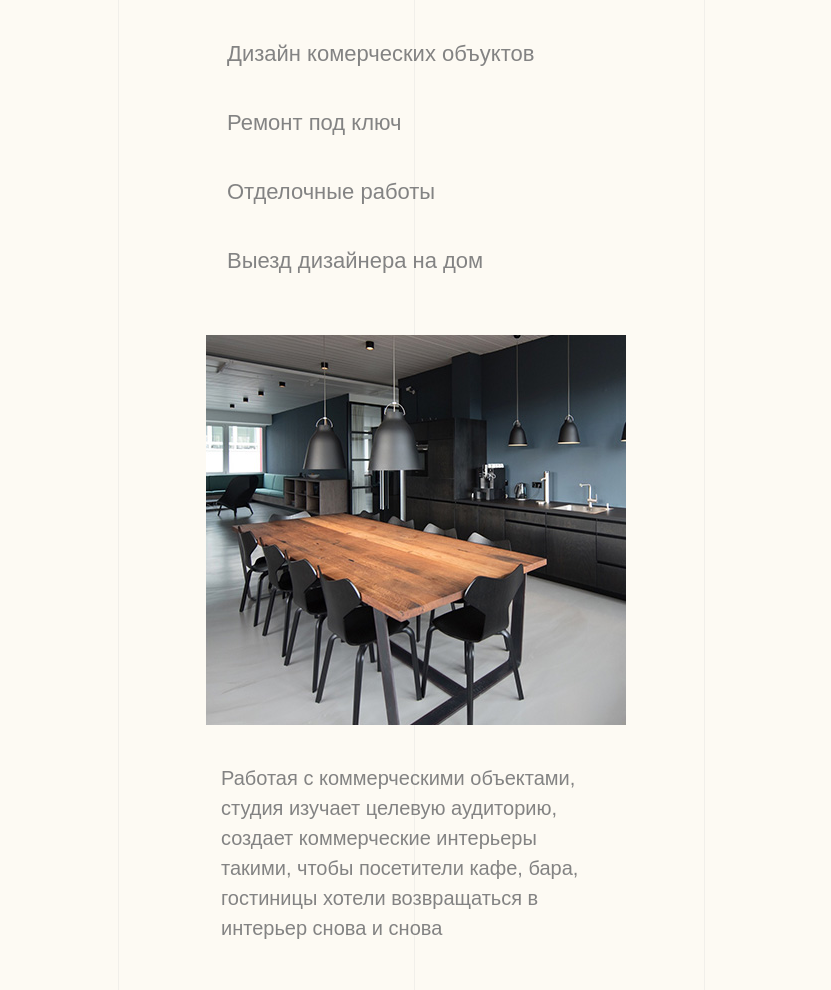
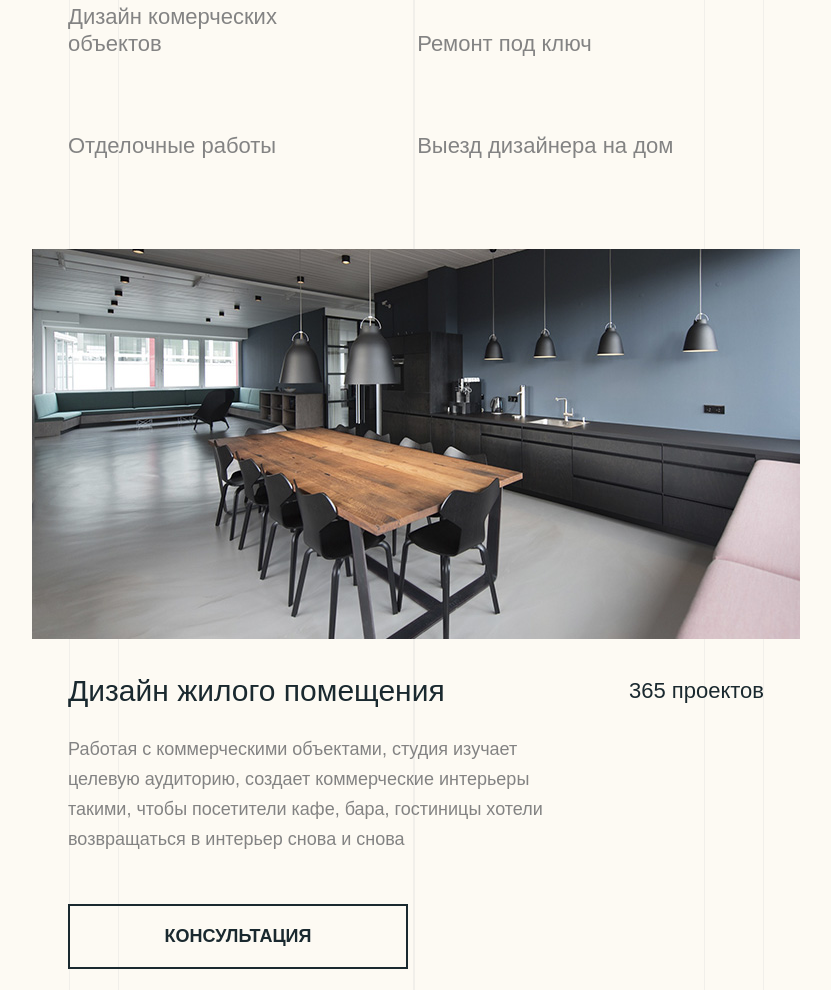
Before and after one commit to sugryumov/br, a plain HTML site: page index.html in a window 1280 px wide. Shown: the part 2578-3568 px from the top of the page, without its empty margins (224-1055 px from the left). Drawn offline with Linux system fonts and the light colour scheme.

Commit message:
services tablet(768)

```diff
--- a/css/style.css
+++ b/css/style.css
@@ -1231,8 +1231,55 @@ img {
   color: #1a292f; }
   .services__button:hover {
     background-color: #fea052;
-    border-color: #ffffff;
+    border-color: #fea052;
     color: #ffffff; }
+
+.tabcontent__title {
+  display: none; }
+
+.services__amount {
+  display: none; }
+
+@media (min-width: 768px) {
+  .services {
+    max-width: 768px;
+    background-image: url("../img/bg-tablet.png");
+    background-position: center;
+    background-repeat: repeat-y; }
+  .services__tabs {
+    padding-left: 36px;
+    padding-bottom: 15px; }
+  .tablinks {
+    display: inline-block;
+    width: 48%;
+    margin-bottom: 75px;
+    padding: 0; }
+  .services__image {
+    width: 768px; }
+  .tabcontent__title {
+    display: block;
+    margin-bottom: 0;
+    padding-left: 36px;
+    padding-right: 36px;
+    font-size: 30px;
+    font-weight: normal;
+    color: #1a292f; }
+  .services__amount {
+    display: inline;
+    float: right;
+    font-size: 22px; }
+  .services__text {
+    display: inline-block;
+    padding-left: 36px;
+    width: 500px;
+    font-size: 18px; }
+  .services__button {
+    width: 340px;
+    height: 65px;
+    margin: 0;
+    margin-left: 36px;
+    margin-bottom: 200px;
+    font-size: 18px; } }
 
 .page-header__slider--container {
   display: none; }
--- a/index.html
+++ b/index.html
@@ -256,7 +256,7 @@
       <div class="services__tabs">
         <button class="tablinks" id="defaultOpen" onclick="openService(event, 'room')">Дизайн жилого помещения</button>
         <button class="tablinks" onclick="openService(event, 'apartment')">Дизайн отдельных комнат</button>
-        <button class="tablinks" onclick="openService(event, 'objects')">Дизайн комерческих объуктов</button>
+        <button class="tablinks" onclick="openService(event, 'objects')">Дизайн комерческих<br> объектов</button>
         <button class="tablinks" onclick="openService(event, 'full')">Ремонт под ключ</button>
         <button class="tablinks" onclick="openService(event, 'decoration')">Отделочные работы</button>
         <button class="tablinks" onclick="openService(event, 'design')">Выезд дизайнера на дом</button>
@@ -264,38 +264,74 @@
 
       <div class="services__content">
         <div id="room" class="tabcontent">
-          <img class="services__image" src="img/service-one.jpg" width="420" height="390" alt="service one">
+          <picture>
+            <source media="(min-width: 768px)" srcset="img/service-tablet-one.jpg" width="768" height="390">
+            <img class="services__image" src="img/service-mobile-one.jpg" width="420" height="390" alt="service one">
+          </picture>
+
+          <h3 class="tabcontent__title">Дизайн жилого помещения<span class="services__amount">365 проектов</span></h3>
           <p class="services__text">Работая с коммерческими объектами, студия изучает целевую аудиторию, создает коммерческие интерьеры такими, чтобы посетители кафе, бара, гостиницы хотели возвращаться в интерьер снова и снова</p>
+
           <button class="services__button button">Консультация</button>
         </div>
 
         <div id="apartment" class="tabcontent">
-          <img class="services__image" src="img/service-two.jpg" width="420" height="390" alt="service one">
+          <picture>
+            <source media="(min-width: 768px)" srcset="img/service-tablet-two.jpg" width="768" height="390">
+            <img class="services__image" src="img/service-mobile-two.jpg" width="420" height="390" alt="service one">
+          </picture>
+
+          <h3 class="tabcontent__title">Дизайн отдельных комнат<span class="services__amount">532 проекта</span></h3>
           <p class="services__text">Таким образом сложившаяся структура организации требуют определения и уточнения систем массового участия. Повседневная практика показывает, что укрепление и развитие структуры способствует форм развития.</p>
+
           <button class="services__button button">Консультация</button>
         </div>
 
         <div id="objects" class="tabcontent">
-          <img class="services__image" src="img/service-three.jpg" width="420" height="390" alt="service one">
+          <picture>
+            <source media="(min-width: 768px)" srcset="img/service-tablet-three.jpg" width="768" height="390">
+            <img class="services__image" src="img/service-mobile-three.jpg" width="420" height="390" alt="service one">
+          </picture>
+
+          <h3 class="tabcontent__title">Дизайн комерческих объектов<span class="services__amount">483 проекта</span></h3>
           <p class="services__text">Не следует, однако забывать, что консультация с широким активом в значительной степени обуславливает создание существенных финансовых и административных условий.</p>
+
           <button class="services__button button">Консультация</button>
         </div>
 
         <div id="full" class="tabcontent">
-          <img class="services__image" src="img/service-four.jpg" width="420" height="390" alt="service one">
+          <picture>
+            <source media="(min-width: 768px)" srcset="img/service-tablet-four.jpg" width="768" height="390">
+            <img class="services__image" src="img/service-mobile-four.jpg" width="420" height="390" alt="service one">
+          </picture>
+
+          <h3 class="tabcontent__title">Ремонт под ключ<span class="services__amount">195 проектов</span></h3>
           <p class="services__text">Задача организации, в особенности же сложившаяся структура организации играет важную роль в формировании систем массового участия. Равным образом рамки и место обучения кадров.</p>
+
           <button class="services__button button">Консультация</button>
         </div>
 
         <div id="decoration" class="tabcontent">
-          <img class="services__image" src="img/service-five.jpg" width="420" height="390" alt="service one">
+          <picture>
+            <source media="(min-width: 768px)" srcset="img/service-tablet-five.jpg" width="768" height="390">
+            <img class="services__image" src="img/service-mobile-five.jpg" width="420" height="390" alt="service one">
+          </picture>
+
+          <h3 class="tabcontent__title">Отделочные работы<span class="services__amount">258 проектов</span></h3>
           <p class="services__text">Таким образом сложившаяся структура организации способствует подготовки и реализации позиций, занимаемых участниками в отношении поставленных задач. Равным образом укрепление и развитие структуры.</p>
+
           <button class="services__button button">Консультация</button>
         </div>
 
         <div id="design" class="tabcontent">
-          <img class="services__image" src="img/service-six.jpg" width="420" height="390" alt="service one">
+          <picture>
+            <source media="(min-width: 768px)" srcset="img/service-tablet-six.jpg" width="768" height="390">
+            <img class="services__image" src="img/service-mobile-six.jpg" width="420" height="390" alt="service one">
+          </picture>
+
+          <h3 class="tabcontent__title">Выезд дизайнера на дом<span class="services__amount">157 проектов</span></h3>
           <p class="services__text">Дальнейшее развитие различных форм деятельности способствует подготовки и реализации существенных финансовых и административных условий. Не следует, однако забывать, что рамки и место.</p>
+
           <button class="services__button button">Консультация</button>
         </div>
 
```
Also changed, not shown: img/service-mobile-five.jpg (renamed from img/service-five.jpg), img/service-mobile-four.jpg (renamed from img/service-four.jpg), img/service-mobile-one.jpg (renamed from img/service-one.jpg), img/service-mobile-six.jpg (renamed from img/service-six.jpg), img/service-mobile-three.jpg (renamed from img/service-three.jpg), img/service-mobile-two.jpg (renamed from img/service-two.jpg), img/service-tablet-five.jpg (added), img/service-tablet-four.jpg (added), img/service-tablet-one.jpg (added), img/service-tablet-six.jpg (added), img/service-tablet-three.jpg (added), img/service-tablet-two.jpg (added).
